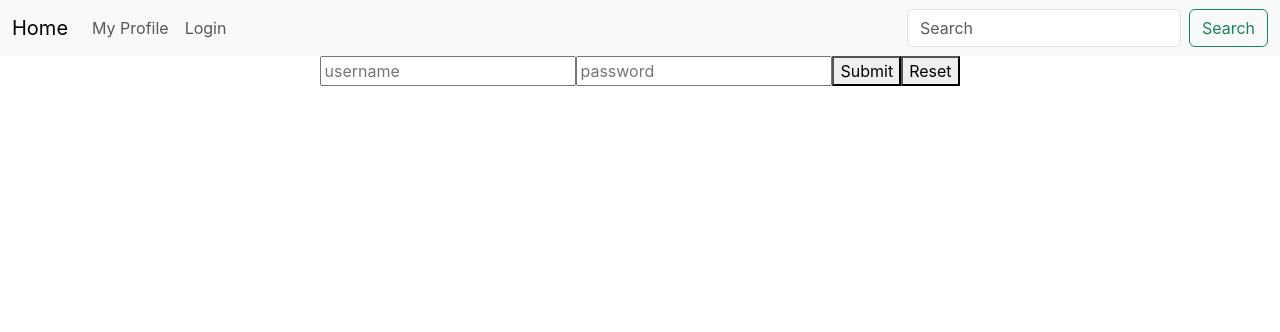
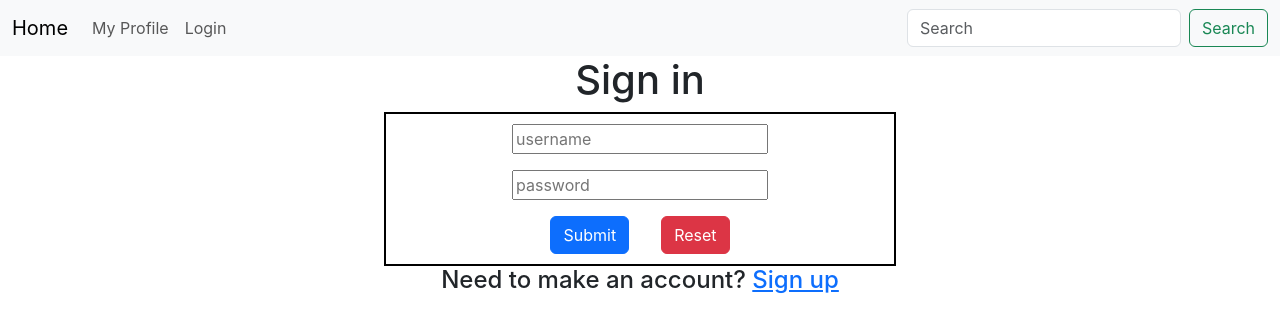
Before and after one commit to david485-rev/RecipeExplorer-front, a React (Create React App) app: page /login in a window 1280 px wide. Shown: the top 332 px of the page. Built offline with nearby package versions, Linux system fonts and the light colour scheme.

Commit message:
added link to /register from login and changed login page format, added reset button to /register

```diff
--- a/src/components/Login/LoginController.tsx
+++ b/src/components/Login/LoginController.tsx
@@ -1,4 +1,5 @@
 import React, { useState } from 'react'
+import { Link } from 'react-router-dom'
 import LoginView, { LoginViewType } from './LoginView';
 import axios from 'axios';
 
@@ -31,7 +32,9 @@ function LoginController(props: any) {
 
     return (
         <>
+            <h1>Sign in</h1>
             <LoginView login={login} />
+            <h4>Need to make an account? <Link to="/register">Sign up</Link></h4>
         </>
     )
 }
--- a/src/components/Login/LoginView.tsx
+++ b/src/components/Login/LoginView.tsx
@@ -15,12 +15,28 @@ function LoginView(props: any) {
     }
 
     return (
-        <form onSubmit={handleSubmit}>
-            <input type='text' placeholder='username' onChange={(e: any) => setUserInput({ ...userInput, username: e.target.value })} />
-            <input type='password' placeholder='password' onChange={(e: any) => setUserInput({ ...userInput, password: e.target.value })} />
-            <button type="submit">Submit</button>
-            <button type="reset">Reset</button>
-        </form>
+        // <form onSubmit={handleSubmit}>
+        //     <input type='text' placeholder='username' onChange={(e: any) => setUserInput({ ...userInput, username: e.target.value })} />
+        //     <input type='password' placeholder='password' onChange={(e: any) => setUserInput({ ...userInput, password: e.target.value })} />
+        //     <button type="submit">Submit</button>
+        //     <button type="reset">Reset</button>
+        // </form>
+        <form id='registerForm' onSubmit={handleSubmit}>
+                <div className="mb-3">
+                    <label htmlFor="inputUsername" className="htmlForm-label"></label>
+                    <input type='text' placeholder='username' onChange={(e: any) => setUserInput({ ...userInput, username: e.target.value })} />
+                    {/* <div id="usernameHelp" className="htmlForm-text">Username must be unique.</div> */}
+                </div>
+                <div className="mb-3">
+                    <label htmlFor="inputPassword" className="htmlForm-label"></label>
+                    <input type='password' placeholder='password' onChange={(e: any) => setUserInput({ ...userInput, password: e.target.value })} />
+                </div>
+                <div>
+                    <button type="submit" className="btn btn-primary mx-3">Submit</button>
+                    <button type="reset" className="btn btn-danger mx-3">Reset</button>
+                </div>
+
+            </form>
     )
 }
 
--- a/src/components/Register/RegisterContainer.tsx
+++ b/src/components/Register/RegisterContainer.tsx
@@ -14,7 +14,7 @@ function RegisterContainer() {
 
   return (
     <>
-        <h1>Signup</h1>
+        <h1>Sign up</h1>
         <RegisterInput setResponseData={setResponseData}/>
         <h4>Have an account already? <Link to="/login">Sign in</Link></h4>
         {
--- a/src/components/Register/RegisterInput.tsx
+++ b/src/components/Register/RegisterInput.tsx
@@ -80,7 +80,10 @@ function RegisterInput(props: any) {
                     <label htmlFor="inputPassword" className="htmlForm-label"></label>
                     <input type="password" name="password" placeholder='password' className="htmlForm-control" id="inputPassword"/>
                 </div>
-                <button type="submit" className="btn btn-primary">Submit</button>
+                <div>
+                    <button type="submit" className="btn btn-primary mx-3">Submit</button>
+                    <button type="reset" className="btn btn-danger mx-3">Reset</button>
+                </div>
             </form>
         </>
 
```
